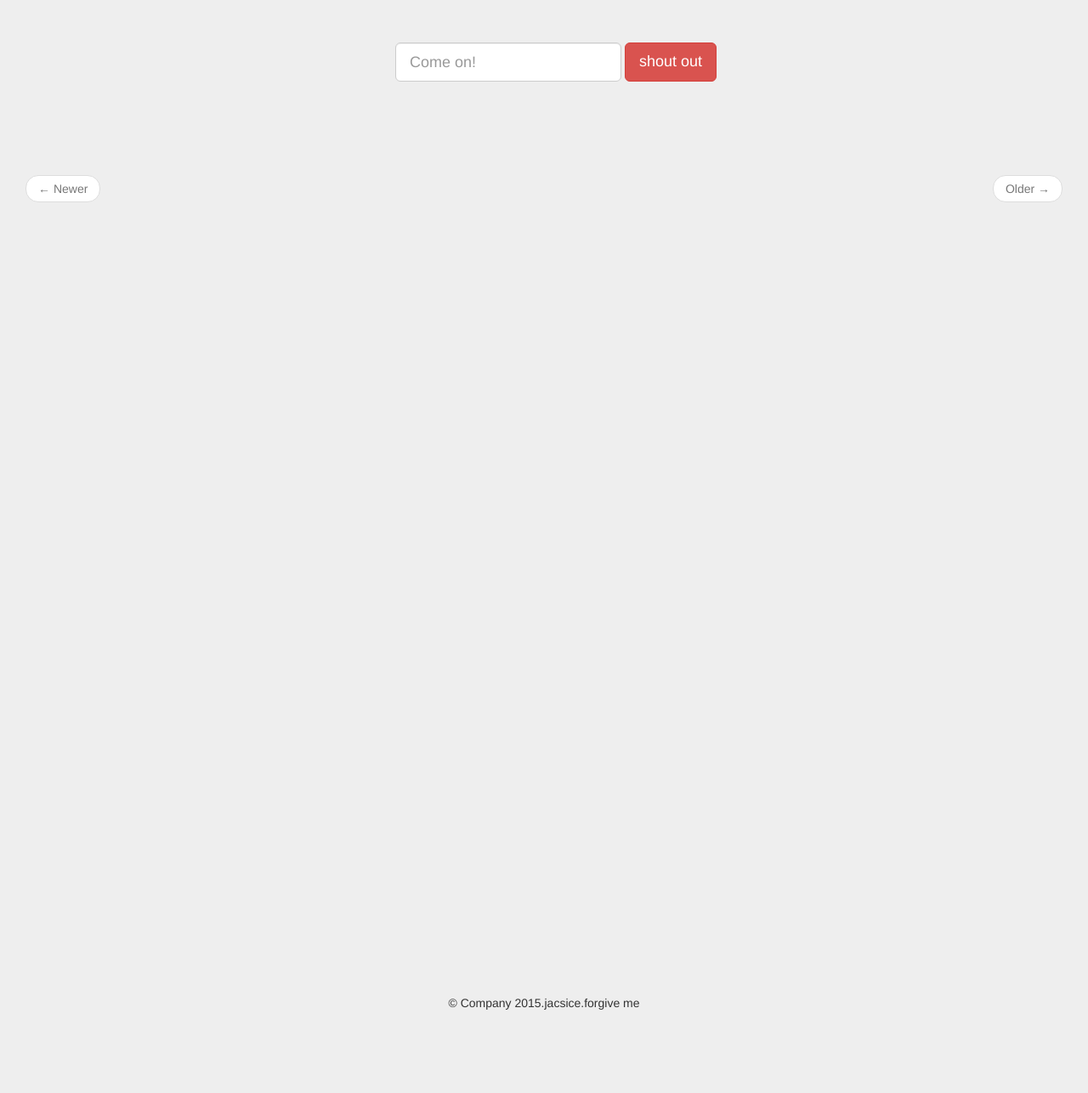
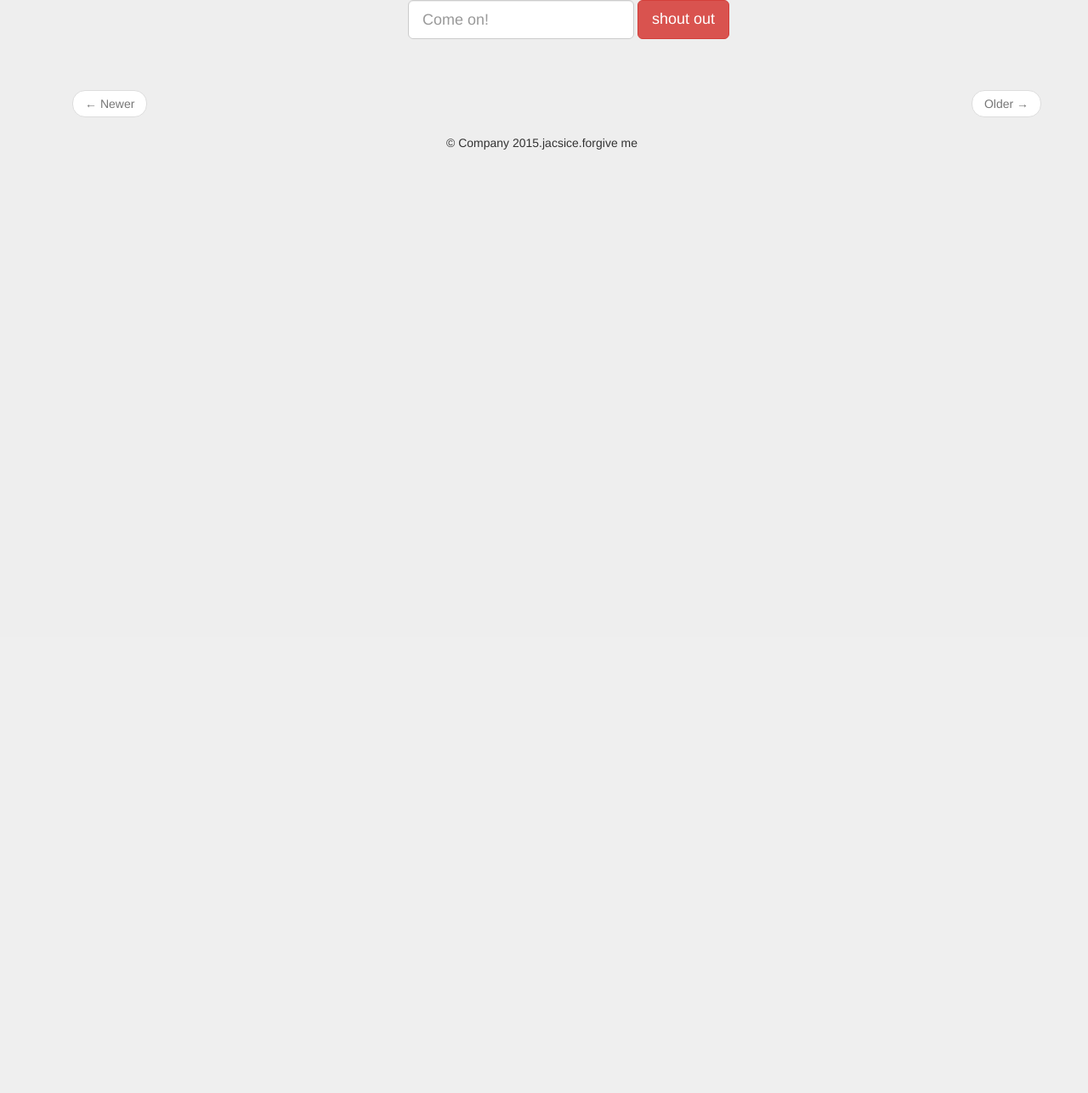
Before and after one commit to cash2one/gather, a Django app: page / in a window 1280 px wide. Shown: the part 50-1336 px from the top of the page at 85% size. After the commit the page ends 226 px from the top, so only its background shows below. Run offline with Django 3.2, Linux system fonts and the light colour scheme; data that the repository does not hold is empty; some libraries are stand-ins or nearby versions.

Commit message:
调整copyright位置

```diff
--- a/gather/templates/base.html
+++ b/gather/templates/base.html
@@ -74,8 +74,12 @@
 {% endblock %}
 
 {% block foot %}
-      <footer class="pager">
-        <p>&copy; Company 2015.jacsice.forgive me</p>
+      <footer class="footer">
+        <div class="row footer-bottom">
+          <ul class="list-inline text-center">
+            <li>&copy; Company 2015.jacsice.forgive me</li>
+          </ul>
+        </div>
         {% for error in form.non_field_errors %}
         {{ error }}
         {% endfor %}
--- a/gather/templates/index.html
+++ b/gather/templates/index.html
@@ -9,7 +9,7 @@
 {% endblock %}
 
 {% block container %}
-<div class="container index">
+<div class="container">
   <div class="container">
     <div class="col-md-4"></div>
     <div class="col-md-6">
@@ -30,7 +30,7 @@
   <br/>
   <br/>
 
-  <div class="container index">
+  <div class="container">
       <ul class="note">
         {% for node in nodes %}
         <li >
```
